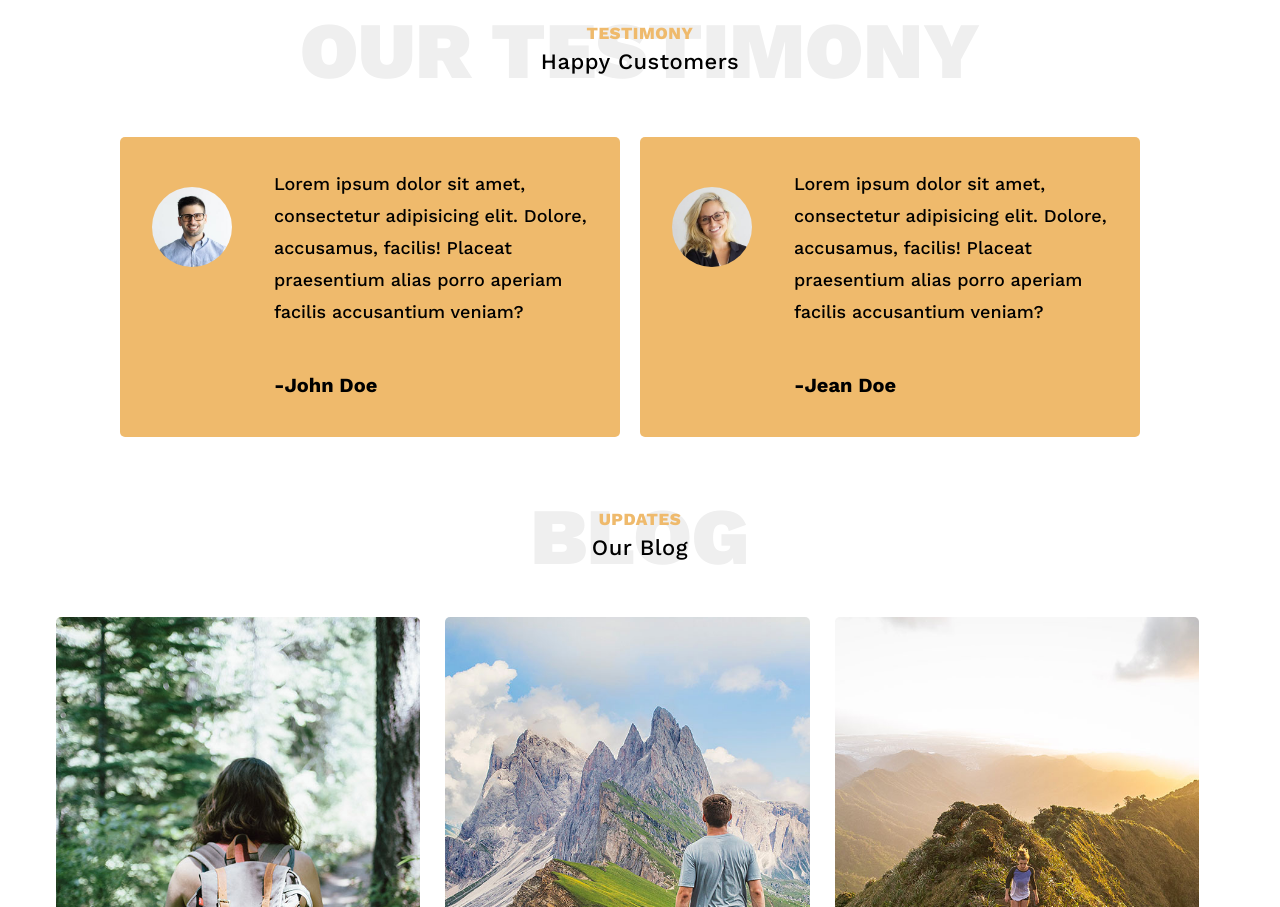
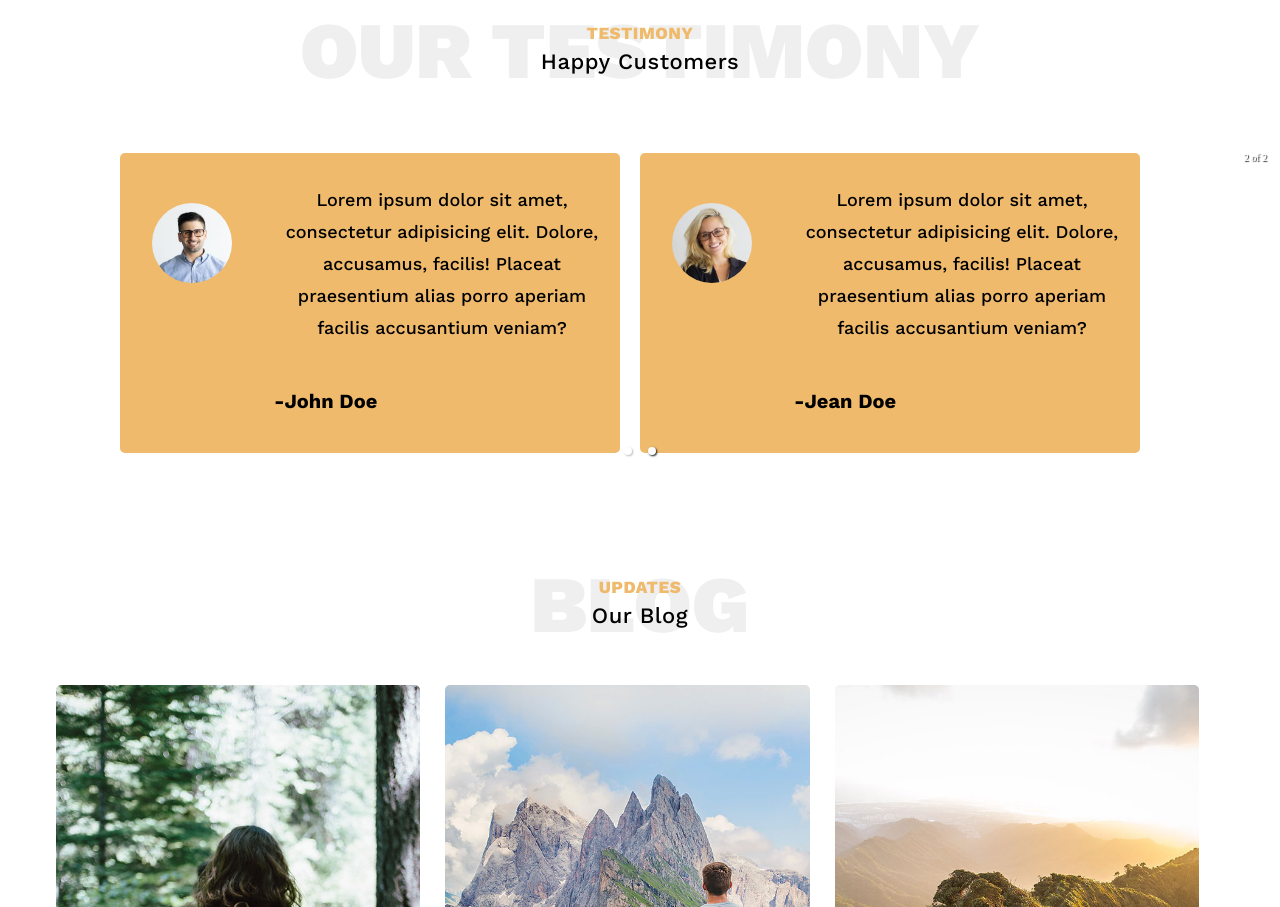
Before and after one commit to Bhavik1995/trips-react-js, a React (Create React App) app: page / in a window 1280 px wide. Shown: the part 3440-4347 px from the top of the page. Built offline with nearby package versions, Linux system fonts and the light colour scheme.

Commit message:
some changes done

```diff
--- a/package.json
+++ b/package.json
@@ -6,6 +6,7 @@
     "@testing-library/jest-dom": "^5.16.2",
     "@testing-library/react": "^12.1.4",
     "@testing-library/user-event": "^13.5.0",
+    "bootstrap": "^5.1.3",
     "framer-motion": "^6.2.8",
     "react": "^17.0.2",
     "react-awesome-slider": "^4.1.0",
@@ -13,6 +14,8 @@
     "react-icons": "^4.3.1",
     "react-lazyload-fadein": "^1.1.0",
     "react-moving-text": "^0.0.7",
+    "react-owl-carousel": "^2.3.3",
+    "react-responsive-carousel": "^3.2.23",
     "react-router-dom": "^6.2.2",
     "react-scripts": "5.0.0",
     "react-simple-image-slider": "^2.4.1",
--- a/src/Components/testimony/Testimony.jsx
+++ b/src/Components/testimony/Testimony.jsx
@@ -3,21 +3,12 @@ import React from 'react';
 import person_1 from '../../images/person_1.jpg';
 import person_2 from '../../images/person_2.jpg';
 
+import { Carousel } from "react-responsive-carousel";
+import "react-responsive-carousel/lib/styles/carousel.min.css";
 
-import "slick-carousel/slick/slick.css";
-import "slick-carousel/slick/slick-theme.css";
-import Slider from "react-slick";
 import './testimony.css';
 
 const Testimony = () => {
-
-    const settings = {
-        dots: true,
-        infinite: true,
-        speed: 500,
-        slidesToShow: 1,
-        slidesToScroll: 1
-      };
   return (
         <>
         <div className='testimony__container section__margin'>
@@ -26,10 +17,12 @@ const Testimony = () => {
                     <span class="testimony__sub-heading">Testimony</span>
                     <h3>Happy Customers</h3>
             </div>
+        </div>
 
-            </div>
+            <Carousel autoPlay>
+                <div className='testimony__content section__margin'>
 
-                        <div className='testimony__content section__margin'>
+
                                 <div className='testimony__details'>
                                     <div className='testimony__data-image'>
                                         <img src={person_1} alt="person_1"/>
@@ -41,7 +34,6 @@ const Testimony = () => {
                                     </div>
 
                                 </div>
-
 
                                 <div className='testimony__details'>
                                     <div className='testimony__data-image'>
@@ -55,10 +47,38 @@ const Testimony = () => {
 
                                 </div>
 
-                        </div>
+
+                </div>
+
+                <div className='testimony__content section__margin'>
+
+                <div className='testimony__details'>
+                    <div className='testimony__data-image'>
+                        <img src={person_1} alt="person_1"/>
+                    </div>
+
+                    <div className='testimony__data-details'>
+                        <h3>Lorem ipsum dolor sit amet, consectetur adipisicing elit. Dolore, accusamus, facilis! Placeat praesentium alias porro aperiam facilis accusantium veniam?</h3>
+                        <h4>-John Doe</h4>
+                    </div>
+
+                </div>
+
+                <div className='testimony__details'>
+                    <div className='testimony__data-image'>
+                        <img src={person_2} alt="person_2"/>
+                    </div>
+
+                    <div className='testimony__data-details'>
+                        <h3>Lorem ipsum dolor sit amet, consectetur adipisicing elit. Dolore, accusamus, facilis! Placeat praesentium alias porro aperiam facilis accusantium veniam?</h3>
+                        <h4>-Jean Doe</h4>
+                    </div>
+
+                </div>
 
 
-
+                </div>
+            </Carousel>
 
 
 
```
Also changed, not shown: 1 other file (tests, documents, lock files or other folders).
